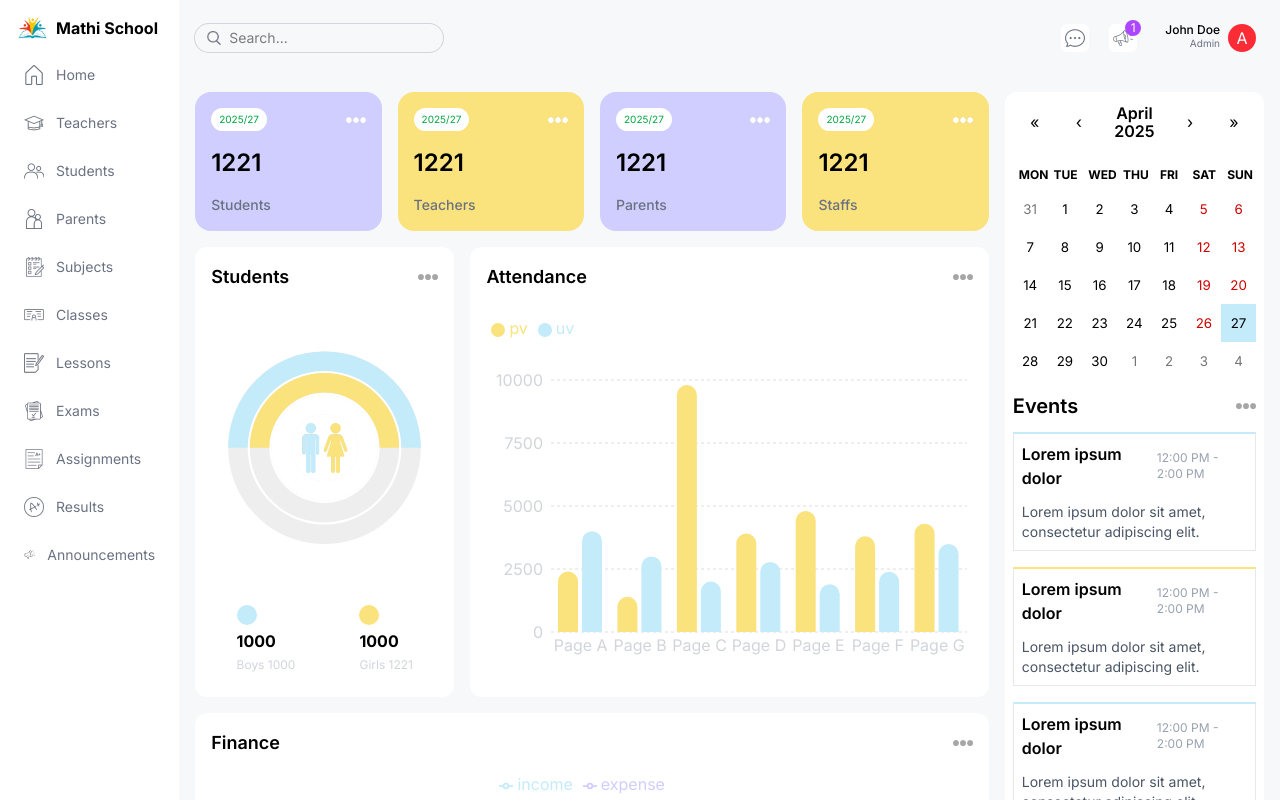
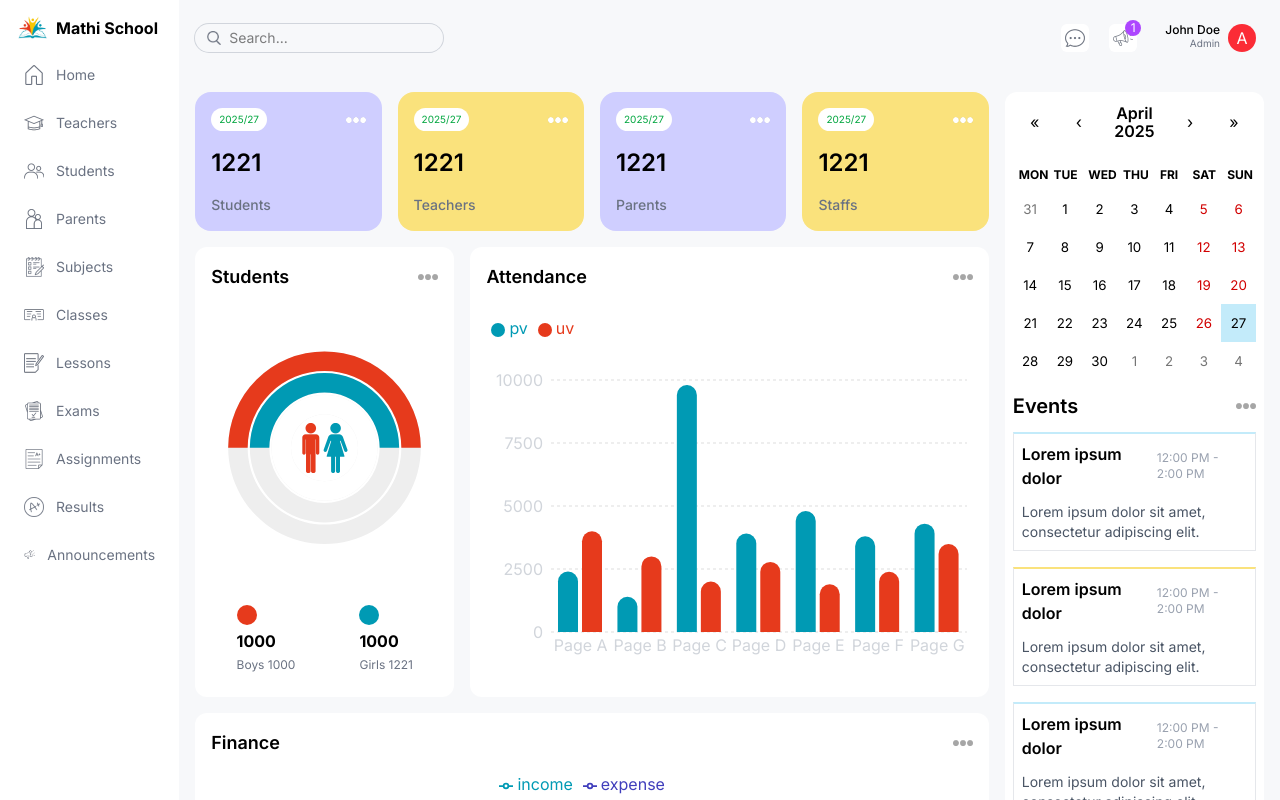
Before and after one commit to Arun2508-art/School-Management, a Next.js app in the folder school/: page /admin in a window 1280 px wide. Built offline with nearby package versions, Linux system fonts and the light colour scheme.

Commit message:
color update

```diff
--- a/school/app/(dashboard)/admin/page.tsx
+++ b/school/app/(dashboard)/admin/page.tsx
@@ -22,14 +22,14 @@ const AdminPage = () => {
               <CountChart />
               <div className='flex justify-center gap-16'>
                 <div className='flex flex-col gap-1'>
-                  <div className='w-5 h-5 bg-Sky rounded-full' />
+                  <div className='w-5 h-5 bg-red rounded-full' />
                   <h1 className='font-bold'>1000</h1>
-                  <h2 className='text-xs text-gray-300'>Boys 1000</h2>
+                  <h2 className='text-xs text-gray-500'>Boys 1000</h2>
                 </div>
                 <div className='flex flex-col gap-1'>
-                  <div className='w-5 h-5 bg-Yellow rounded-full' />
+                  <div className='w-5 h-5 bg-blue rounded-full' />
                   <h1 className='font-bold'>1000</h1>
-                  <h2 className='text-xs text-gray-300'>Girls 1221</h2>
+                  <h2 className='text-xs text-gray-500'>Girls 1221</h2>
                 </div>
               </div>
             </Paper>
--- a/school/app/globals.css
+++ b/school/app/globals.css
@@ -6,7 +6,9 @@
     --color-Purple: #CFCEFF;
     --color-PurpleLight: #F1F0FF;
     --color-Yellow: #FAE27C;
-    --color-YellowLight: #FEFCE8
+    --color-YellowLight: #FEFCE8;
+    --color-blue: #009AB4;
+    --color-red: #E63A1C
 }
 
 .react-calendar {
--- a/school/components/AttendanceChart.tsx
+++ b/school/components/AttendanceChart.tsx
@@ -77,13 +77,13 @@ const AttendanceChart = () => {
         />
         <Bar
           dataKey='pv'
-          fill='#FAE27C'
+          fill='#009AB4'
           legendType='circle'
           radius={[10, 10, 0, 0]}
         />
         <Bar
           dataKey='uv'
-          fill='#C3EBFA'
+          fill='#E63A1C'
           legendType='circle'
           radius={[10, 10, 0, 0]}
         />
--- a/school/components/CountChart.tsx
+++ b/school/components/CountChart.tsx
@@ -11,12 +11,12 @@ const data = [
   {
     name: 'Girls',
     count: 500,
-    fill: '#FAE27C'
+    fill: '#009ab4'
   },
   {
     name: 'Boys',
     count: 500,
-    fill: '#C3EBFA'
+    fill: '#e63a1c'
   }
 ];
 const CountChart = () => {
--- a/school/components/FinanceChart.tsx
+++ b/school/components/FinanceChart.tsx
@@ -1,88 +1,88 @@
-"use client";
+'use client';
 
-import Image from "next/image";
+import Image from 'next/image';
 import {
+  CartesianGrid,
+  Legend,
+  Line,
   LineChart,
-  Line,
+  ResponsiveContainer,
+  Tooltip,
   XAxis,
-  YAxis,
-  CartesianGrid,
-  Tooltip,
-  Legend,
-  ResponsiveContainer,
-} from "recharts";
+  YAxis
+} from 'recharts';
 
 const data = [
   {
-    name: "Jan",
+    name: 'Jan',
     income: 4000,
-    expense: 2400,
+    expense: 2400
   },
   {
-    name: "Feb",
+    name: 'Feb',
     income: 3000,
-    expense: 1398,
+    expense: 1398
   },
   {
-    name: "Mar",
+    name: 'Mar',
     income: 2000,
-    expense: 9800,
+    expense: 9800
   },
   {
-    name: "Apr",
+    name: 'Apr',
     income: 2780,
-    expense: 3908,
+    expense: 3908
   },
   {
-    name: "May",
+    name: 'May',
     income: 1890,
-    expense: 4800,
+    expense: 4800
   },
   {
-    name: "Jun",
+    name: 'Jun',
     income: 2390,
-    expense: 3800,
+    expense: 3800
   },
   {
-    name: "Jul",
+    name: 'Jul',
     income: 3490,
-    expense: 4300,
+    expense: 4300
   },
   {
-    name: "Aug",
+    name: 'Aug',
     income: 3490,
-    expense: 4300,
+    expense: 4300
   },
   {
-    name: "Sep",
+    name: 'Sep',
     income: 3490,
-    expense: 4300,
+    expense: 4300
   },
   {
-    name: "Oct",
+    name: 'Oct',
     income: 3490,
-    expense: 4300,
+    expense: 4300
   },
   {
-    name: "Nov",
+    name: 'Nov',
     income: 3490,
-    expense: 4300,
+    expense: 4300
   },
   {
-    name: "Dec",
+    name: 'Dec',
     income: 3490,
-    expense: 4300,
-  },
+    expense: 4300
+  }
 ];
 
 const FinanceChart = () => {
   return (
-    <div className="bg-white rounded-xl w-full h-full p-4">
-      <div className="flex justify-between items-center">
-        <h1 className="text-lg font-semibold">Finance</h1>
-        <Image src="/moreDark.png" alt="" width={20} height={20} />
+    <div className='bg-white rounded-xl w-full h-full p-4'>
+      <div className='flex justify-between items-center'>
+        <h1 className='text-lg font-semibold'>Finance</h1>
+        <Image src='/moreDark.png' alt='' width={20} height={20} />
       </div>
-      <ResponsiveContainer width="100%" height="90%">
+      <ResponsiveContainer width='100%' height='90%'>
         <LineChart
           width={500}
           height={300}
@@ -91,31 +91,41 @@ const FinanceChart = () => {
             top: 5,
             right: 30,
             left: 20,
-            bottom: 5,
+            bottom: 5
           }}
         >
-          <CartesianGrid strokeDasharray="3 3" stroke="#ddd" />
+          <CartesianGrid strokeDasharray='3 3' stroke='#ddd' />
           <XAxis
-            dataKey="name"
+            dataKey='name'
             axisLine={false}
-            tick={{ fill: "#d1d5db" }}
+            tick={{ fill: '#6a7282' }}
             tickLine={false}
             tickMargin={10}
           />
-          <YAxis axisLine={false} tick={{ fill: "#d1d5db" }} tickLine={false}  tickMargin={20}/>
+          <YAxis
+            axisLine={false}
+            tick={{ fill: '#6a7282' }}
+            tickLine={false}
+            tickMargin={20}
+          />
           <Tooltip />
           <Legend
-            align="center"
-            verticalAlign="top"
-            wrapperStyle={{ paddingTop: "10px", paddingBottom: "30px" }}
+            align='center'
+            verticalAlign='top'
+            wrapperStyle={{ paddingTop: '10px', paddingBottom: '30px' }}
           />
           <Line
-            type="monotone"
-            dataKey="income"
-            stroke="#C3EBFA"
+            type='monotone'
+            dataKey='income'
+            stroke='#009AB4'
             strokeWidth={5}
           />
-          <Line type="monotone" dataKey="expense" stroke="#CFCEFF" strokeWidth={5}/>
+          <Line
+            type='monotone'
+            dataKey='expense'
+            stroke='#403ebc'
+            strokeWidth={5}
+          />
         </LineChart>
       </ResponsiveContainer>
     </div>
```
Also changed, not shown: school/public/maleFemale.png.
